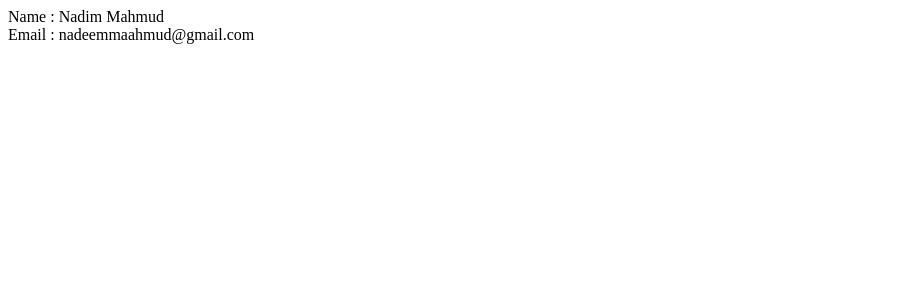
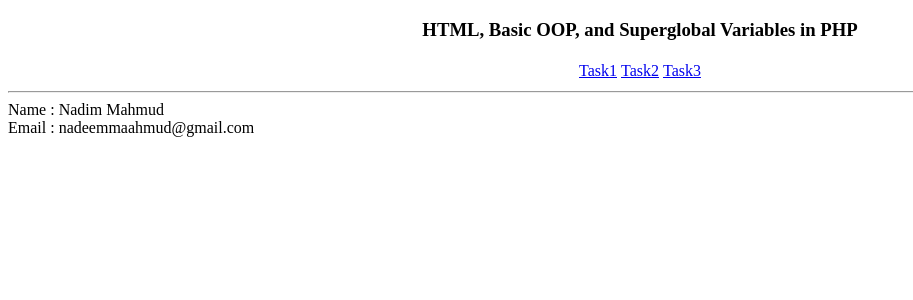
Before and after one commit to nadeemmaahmud/module5Assignment, a PHP site: page /task2.php in a window 1280 px wide. Shown: the top 300 px of the page, without its empty margins (0-913 px from the left). Run offline with PHP 8.4, Linux system fonts and the light colour scheme.

Commit message:
Second commit.

```diff
--- /dev/null
+++ b/index.php
@@ -0,0 +1,20 @@
+<!DOCTYPE html>
+<html lang="en">
+<head>
+    <meta charset="UTF-8">
+    <meta http-equiv="X-UA-Compatible" content="IE=edge">
+    <meta name="viewport" content="width=device-width, initial-scale=1.0">
+    <title>HTML, Basic OOP, and Superglobal Variables in PHP</title>
+</head>
+<body>
+    <h3 style="text-align: center;">HTML, Basic OOP, and Superglobal Variables in PHP</h3>
+    <table style="margin-left: auto; margin-right: auto">
+        <tr>
+            <td><a href="task1.php">Task1</a></td>
+            <td><a href="task2.php">Task2</a></td>
+            <td><a href="task3.php">Task3</a></td>
+        </tr>
+    </table>
+    <hr>
+</body>
+</html>
--- a/task1.php
+++ b/task1.php
@@ -7,6 +7,11 @@
     <title>Task 1</title>
 </head>
 <body>
+<?php
+
+include 'index.php';
+
+?>
 <form>
   <label for="name">Name:</label>
   <input type="text" id="name" name="name"><br>
--- a/task2.php
+++ b/task2.php
@@ -1,8 +1,24 @@
+<!DOCTYPE html>
+<html lang="en">
+<head>
+    <meta charset="UTF-8">
+    <meta http-equiv="X-UA-Compatible" content="IE=edge">
+    <meta name="viewport" content="width=device-width, initial-scale=1.0">
+    <title>Task 2</title>
+</head>
+<body>
 <?php
 
+include 'index.php';
 include 'classPerson.php';
 
 $person1 = new Person();
+
 $person1->setName( 'Nadim Mahmud' );
 $person1->setEmail( 'nadeemmaahmud@gmail.com' );
+
 echo $person1->getProperties() . "<br>";
+
+?>
+</body>
+</html>
```
Also changed, not shown: task3.php (+9 -7 lines).
